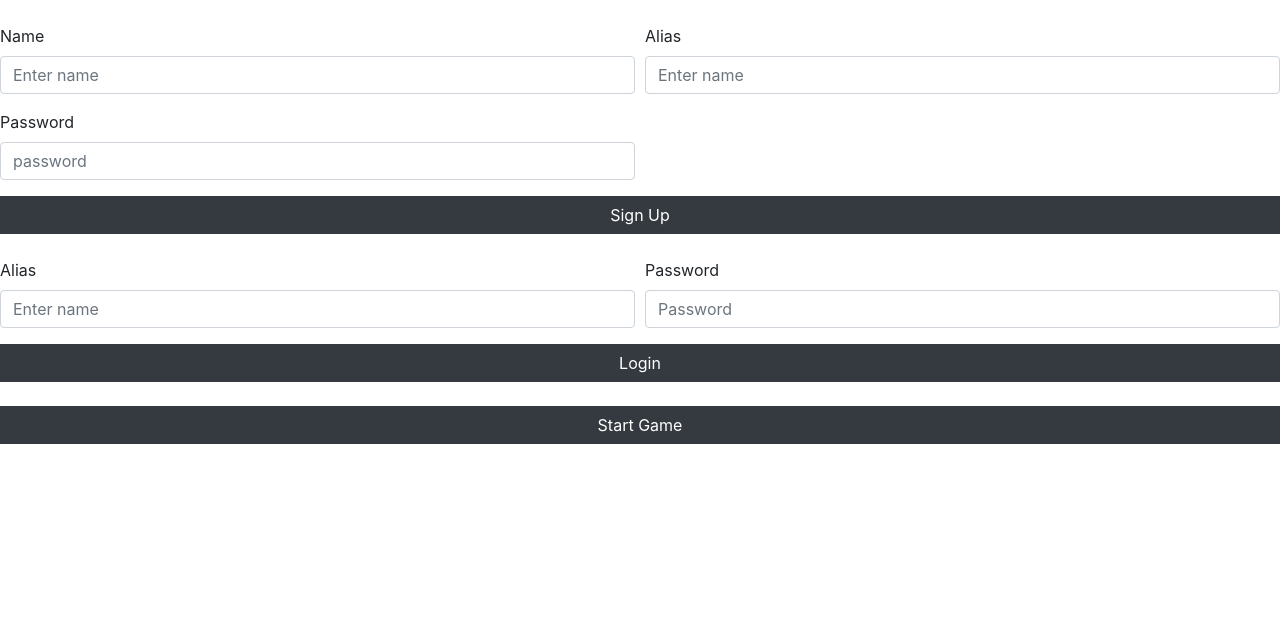
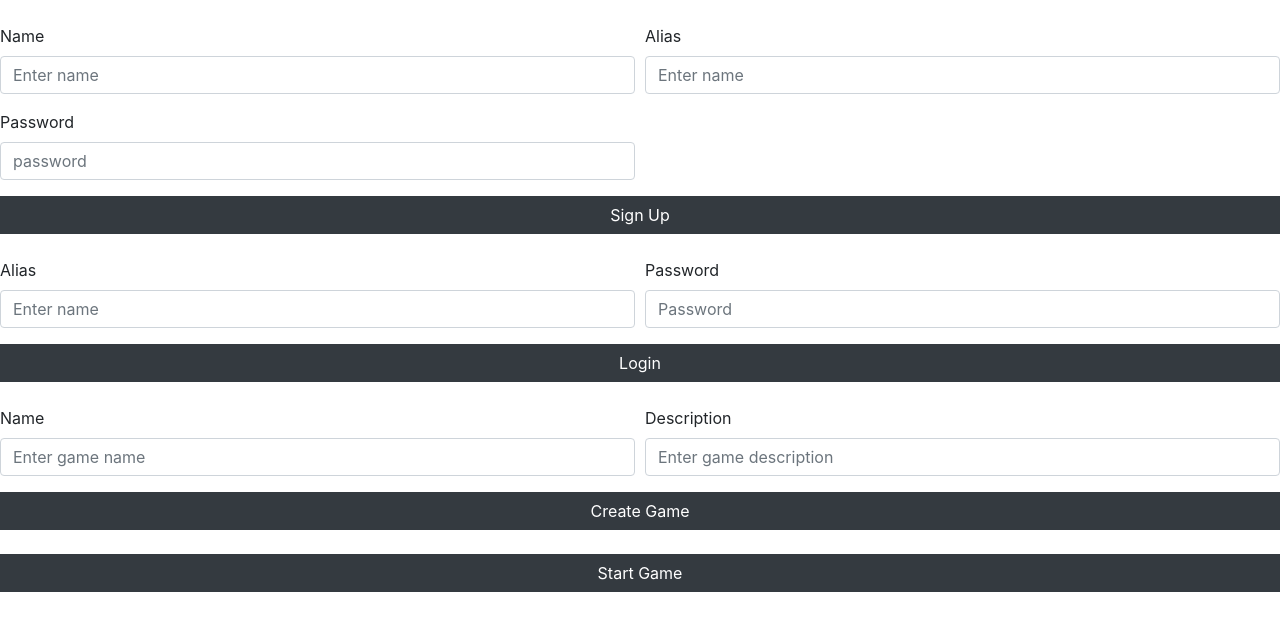
Before and after one commit to kkhalifeh/assassins-front-end, a React (Create React App) app: page / in a window 1280 px wide. Shown: the top 630 px of the page. Built offline with nearby package versions, Linux system fonts and the light colour scheme; no server answers.

Commit message:
created game form

```diff
--- a/src/App.js
+++ b/src/App.js
@@ -6,6 +6,7 @@ import StartGame from './components/StartGame';
 import Login from './components/Login';
 import LocationRequester from './components/LocationRequester';
 import Dashboard from './containers/Dashboard';
+import CreateGame from './components/CreateGame';
 
 const API = "https://murder-with-friends.herokuapp.com/users"
 
@@ -62,6 +63,8 @@ export default class App extends Component {
         <br />
         <Login loginUser={this.loginUser} />
         <br />
+        <CreateGame />
+        <br />
         <StartGame />
         <br />
         {this.state.currentuser ? <Dashboard currentuser={this.state.currentuser} /> : null}
--- /dev/null
+++ b/src/components/CreateGame.js
@@ -0,0 +1,66 @@
+import React, { Component } from 'react'
+const API = 'https://murder-with-friends.herokuapp.com/games/create/'
+
+class CreateGame extends Component {
+
+  state = {
+    name: '',
+    description: ''
+  }
+
+  onChange = (e) => {
+    this.setState({
+      [e.target.name]: e.target.value
+    })
+  }
+
+  onSubmit = (e) => {
+    const game = { ...this.state }
+    console.log(game);
+    e.preventDefault()
+    fetch(API, {
+      method: 'POST', // or 'PUT'
+      body: JSON.stringify(game), // data can be `string` or {object}!
+      headers: {
+        'Content-Type': 'application/json'
+      }
+    }).then(res => res.json())
+      .then(response => console.log('Success:', JSON.stringify(response)))
+  }
+
+  render() {
+    const { name, description } = this.state
+    return (
+      <form onSubmit={this.onSubmit}>
+        <div className="form-row">
+          <div className="form-group col-md-6">
+            <label htmlFor="name">Name</label>
+            <input
+              type="text"
+              className="form-control"
+              name="name"
+              placeholder="Enter game name"
+              value={name}
+              onChange={this.onChange} />
+          </div>
+          <div className="form-group col-md-6">
+            <label htmlFor="name">Description</label>
+            <input
+              type="text"
+              className="form-control"
+              name="description"
+              placeholder="Enter game description"
+              value={description}
+              onChange={this.onChange} />
+          </div>
+          <input
+            type="submit"
+            value="Create Game"
+            className="btn btn-dark btn-block" />
+        </div>
+      </form>
+    )
+  }
+}
+
+export default CreateGame
```
